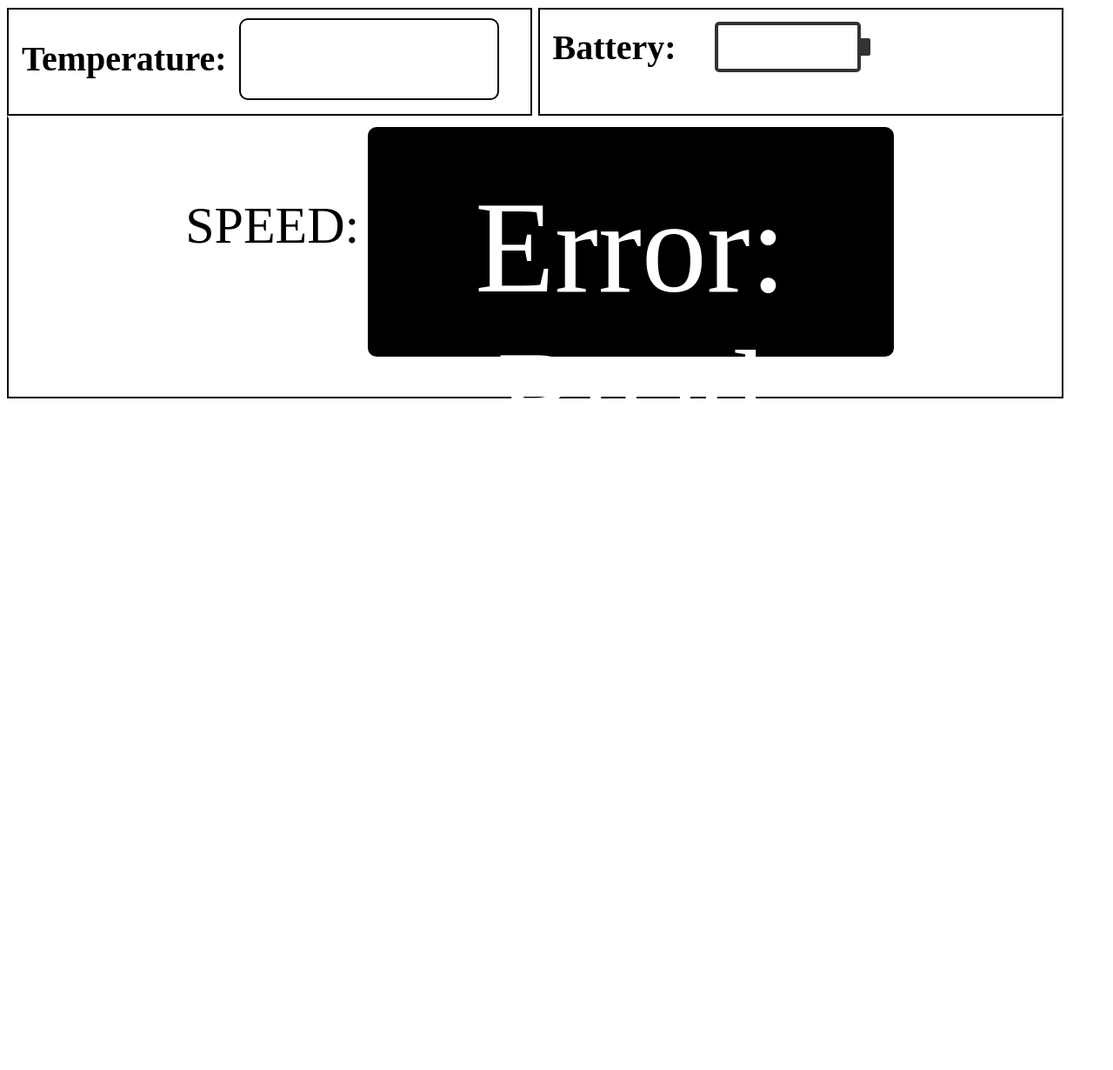
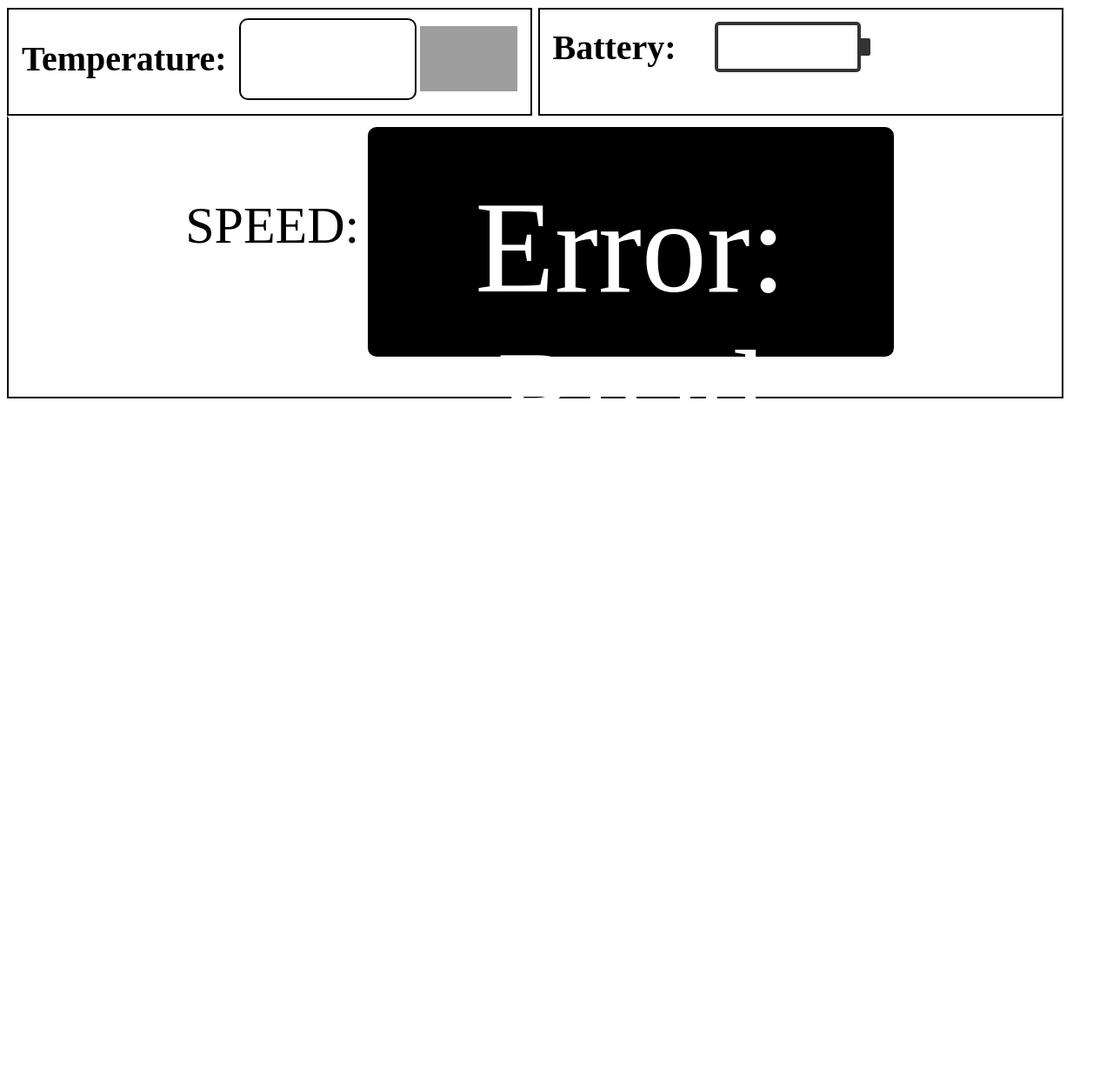
Before and after one commit to magmabandit/ER-sensors-microcontrollers, a Flask app: page / in a window 1280 px wide. Shown: the part 357-1587 px from the top of the page at 87% size. Run offline with Flask 3, Linux system fonts and the light colour scheme; some libraries are stand-ins or nearby versions; grey boxes are pictures that could not be loaded.

Commit message:
Display Updates

```diff
--- a/pi/client-programs/static/style.css
+++ b/pi/client-programs/static/style.css
@@ -1,46 +1,10 @@
 .title {
-    color: rgb(15, 1, 105);
     display: flex;
     justify-content:center;
     font-size: 65px;
     font-family: 'Times New Roman', Times, serif;
     padding: 10px;
 }
-
-/* .container {
-    display: flex;
-    justify-content: center;
-    align-items: center;
-    padding: 5px;
-} */
-
-/* .data-box1 {
-    width: 40%;
-    height: 20%;
-    padding-top: 10px;
-    padding-bottom: 10px;
-    border: 2px solid black;
-    border-radius: 10px;
-    background-color: white;
-    font-size: 16px;
-    text-align: center;
-    font-family: "Times New Roman", Times, serif;
-    font-size: 40px;
-  } */
-
-  /* .data-box2 {
-    width: 40%;
-    height: 20%;
-    padding-top: 10px;
-    padding-bottom: 10px;
-    border: 2px solid black;
-    border-radius: 10px;
-    background-color: white;
-    font-size: 16px;
-    text-align: center;
-    font-family: "Times New Roman", Times, serif;
-    font-size: 40px;
-  } */
 
 .label_text {
   color: black;
@@ -113,41 +77,8 @@
   border-top: solid white;
 }
 
-/* .temp_container {
-  display: flex;
-  justify-content: left;
-  align-items: left;
-  padding: 5px;
-  padding-top: 5px;
-  padding-bottom: 50px;
-  width: 500px;
-  height: 90%;
-}
-
-.battery_container {
-  display: flex;
-  justify-content: right;
-  align-items: right;
-  padding: 5px;
-  padding-top: 5px;
-  padding-bottom: 50px;
-  width: 500px;
-  height: 90%;
-} */
-
-/* .speed_container {
-  display: flex;
-  justify-content: right;
-  align-items: right;
-  padding: 5px;
-  padding-top: 5px;
-  padding-bottom: 50px;
-  width: 400px;
-  height: 50%;
-} */
-
 .temperature-box {
-  width: 50%;
+  width: 200px;
   height: 70px;
   padding-top: 10px;
   padding-bottom: 10px;
@@ -161,7 +92,8 @@
 }
 
 .label_text,
-.temperature-box {
+.temperature-box,
+.temperature-icon {
     display: inline-block;
     vertical-align: middle; /* Align them properly */
     margin-right: 0px; /* Add spacing */
@@ -205,7 +137,6 @@
 
 .battery-level {
   height: 100%;
-  /* background-color: #4caf50; */
   border-radius: 5px;
 }
 
--- a/pi/client-programs/templates/index.html
+++ b/pi/client-programs/templates/index.html
@@ -39,15 +39,19 @@
             }
 
             // Updates the temperature display on the website.
-            let temperatureValue = data.array_data[1];
+            let temperatureValue = data.array_data[2];
             let tempElement = document.getElementById('temperature');
+            let iconElement = document.getElementById('temp-icon');
 
-            if (temperature >= 40) {
-                tempElement.style.backgroundColor = 'red'; // Beyond 40 -> red
-            } else if (temperature <= 10) {
-                tempElement.style.backgroundColor = 'rgb(101, 200, 236)'; // Below 10 -> ice blue
+            if (temperatureValue >= 40) {
+                iconElement.src = "https://static.vecteezy.com/system/resources/thumbnails/021/888/786/small_2x/hot-sale-price-labels-template-designs-with-flame-png.png"; // Path to the fire icon
+                tempElement.style.color = 'rgb(208, 13, 13)'; // Below 20% → red
+            } else if (temperatureValue <= 10) {
+                iconElement.src = "https://i.fbcd.co/products/resized/resized-750-500/895de29879013ce55cb0ccb7983e2faed5ffdb8840ae1bc364c5280f059a7554.jpg"; // Path to the snowflake icon
+                tempElement.style.color = '#3172AE';
             } else {
-                tempElement.style.backgroundColor = 'rgb(132, 222, 114)'; // Between 10 and 40 -> green
+                iconElement.src = "https://t3.ftcdn.net/jpg/09/14/62/62/360_F_914626243_k7LHxUYiDY5cq5BkymnOnxqlYNm4FyJi.jpg"; // Path to a neutral icon, e.g., a leaf or sun
+                tempElement.style.color = 'black';
             }
         });
         </script>
@@ -55,20 +59,18 @@
         <div class = "title">
             <img src="https://sites.tufts.edu/racing/files/2020/04/cropped-newlogo-2.png"
             width="450" length="1000"/>
-            <!-- TUFTS Electric Racing -->
         </div>
 
         <div class = "container1">
-            <!-- <div class = "temp_container"> -->
             <label><div class = "label_text">
                 <strong>Temperature: </strong>
             </div></label>
             <div class = "temperature-box" id="temperature"> {{ array_data[2] }} </div>
-            <!-- </div> -->
+            <img class = "temperature-icon" id="temp-icon" src="https://t3.ftcdn.net/jpg/09/14/62/62/360_F_914626243_k7LHxUYiDY5cq5BkymnOnxqlYNm4FyJi.jpg"
+            alt="Temperature icon" width = "112.5" height = "75">
         </div>
 
         <div class = "container3">
-            <!-- <div class = "battery_container"> -->
             <label><div class="label_text">
                 <strong>Battery: </strong>
                 <div class = "battery-box">{{ array_data[1] }} </div>
@@ -76,12 +78,11 @@
             <div class="battery">
                 <div class="battery-level" id="batteryLevel"></div>
             </div>
-            <!-- </div>     -->
         </div>
 
         <div class="container2">
             <label><div class="label_speed"><br>SPEED:</div></label>
-            <div class = "speed-box"> {{ array_data[0] }} </div>
+            <div class = "speed-box">{{ array_data[0] }} </div>
         </div>
     </body>
 </html>
```
Lines whose indentation alone changed are shown as unchanged.
